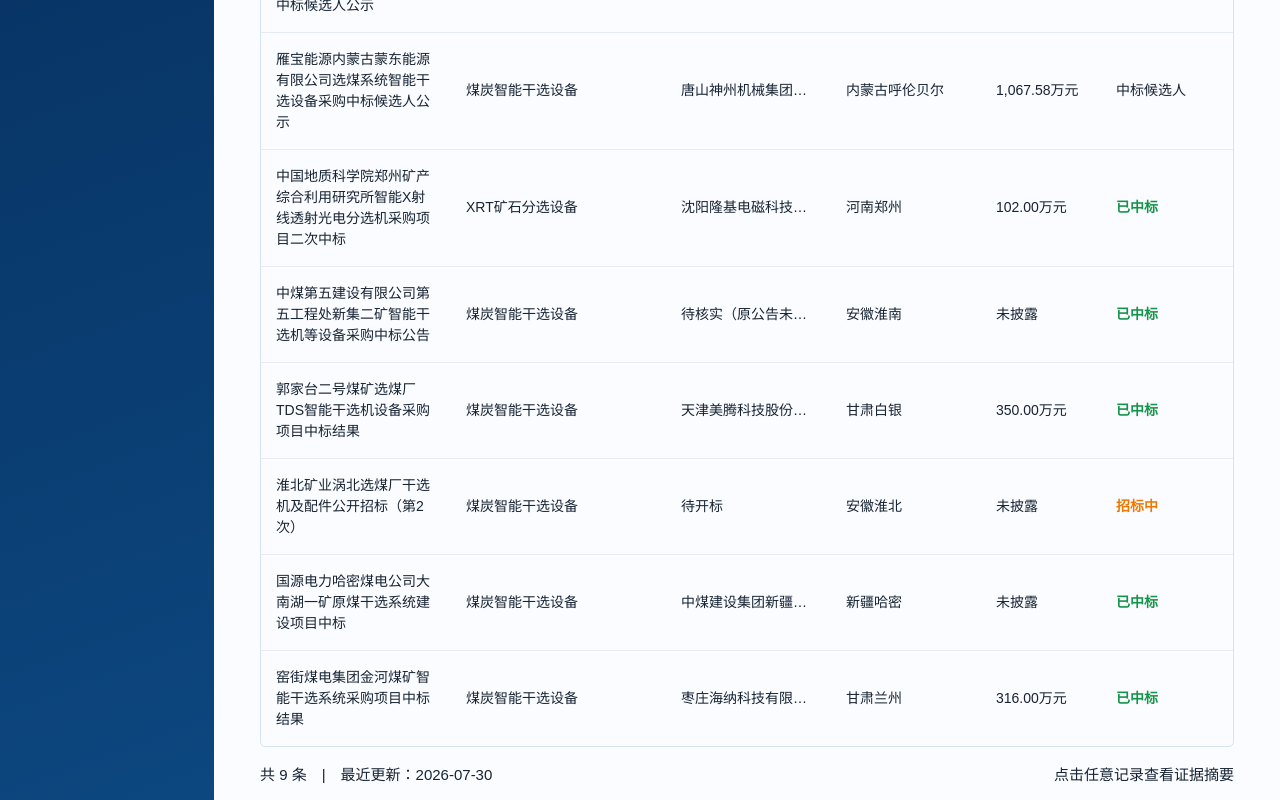
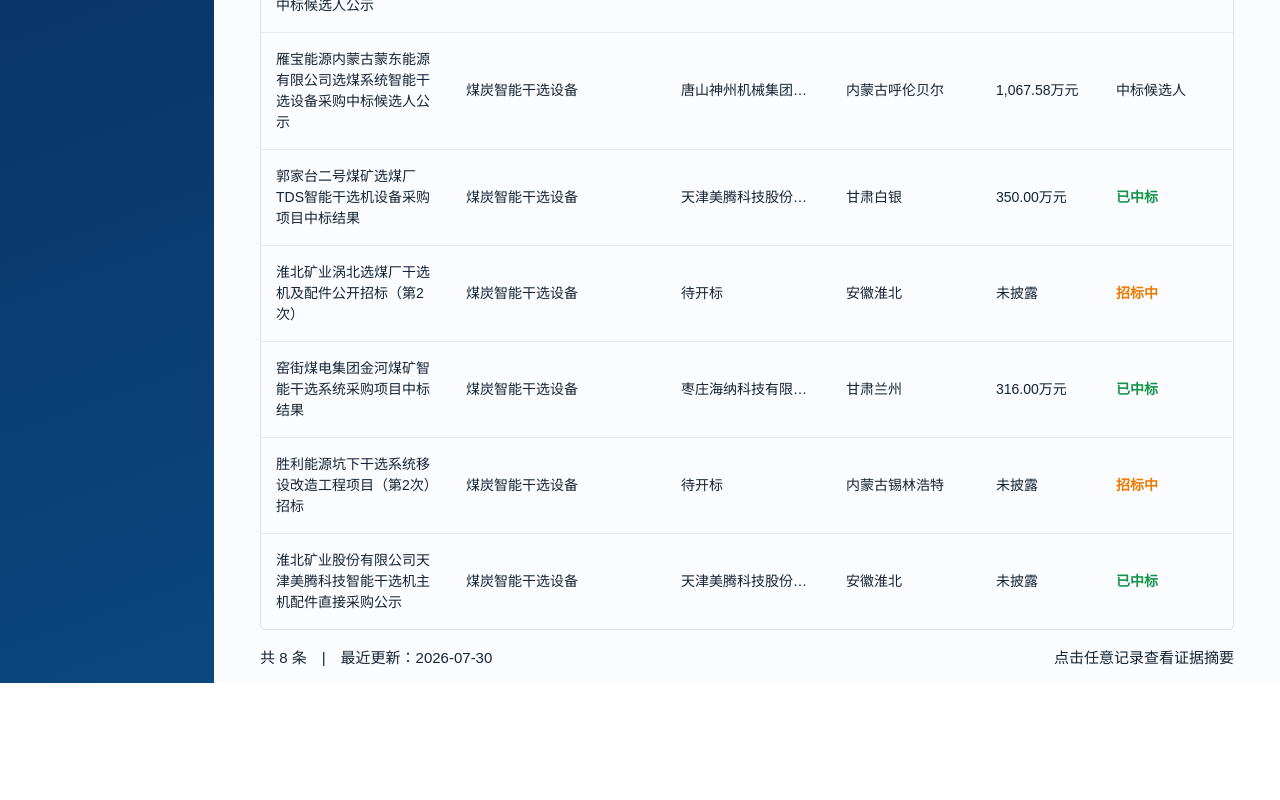
Before and after one commit to white1star/Xiangsu, a React (Vite) app: page / in a window 1280 px wide. Shown: the part 455-1255 px from the top of the page. After the commit the page ends 1138 px from the top, so only its background shows below. Built offline with nearby package versions, Linux system fonts and the light colour scheme.

Commit message:
fix: enforce 2026 intelligence scope

```diff
--- a/scripts/weekly-run.mjs
+++ b/scripts/weekly-run.mjs
@@ -6,6 +6,7 @@
 const sourceFile = path.join(root, 'config', 'public-sources.json');
 const dataFile = path.join(root, 'src', 'data', 'intelligence.json');
 const reportFile = path.join(root, 'public', 'data', 'latest-run.json');
+export const MINIMUM_PUBLISH_DATE = '2026-01-01';
 
 export function evaluateCoverage(sources, checks) {
   const required = sources.filter(source => source.required);
@@ -19,6 +20,7 @@
   const missing = required.filter(key => !candidate[key]);
   if (missing.length) return { valid: false, reason: `缺少${missing.join('、')}` };
   if (candidate.sourceAuthority !== 'official') return { valid: false, reason: '缺少官方原文验证，聚合来源只能作为线索' };
+  if (candidate.publishDate < MINIMUM_PUBLISH_DATE) return { valid: false, reason: `发布日期早于${MINIMUM_PUBLISH_DATE}` };
   if (candidate.evidence.replace(/\s/g, '').length < 16) return { valid: false, reason: '原文证据摘录过短' };
   if (!['招标中', '中标候选人', '已中标'].includes(candidate.bidStatus)) return { valid: false, reason: '不是允许入库的招投标状态' };
   return { valid: true };
--- a/src/data/intelligence.json
+++ b/src/data/intelligence.json
@@ -1,11 +1,122 @@
 [
-  {"title":"神东煤炭洗选中心保德选煤厂智能干选改造 EPC 智能干选机采购（二次）中标","line":"煤炭智能干选设备","competitor":"霍里思特科技（浙江）有限公司","region":"山西保德","amount":"754.00万元","bid":"已中标","bidStatus":"已中标","source":"中国煤科电子采购平台","date":"2026-03-09","publishDate":"2026-03-09","confidence":"高","url":"https://cg.ccteg.cn/cms/channel/ywgg4hw/72286.htm","evidence":"官方中标公告明确：中标人为霍里思特科技（浙江）有限公司，中标价格7,540,000.00元。"},
-  {"title":"宁夏煤业汝箕沟无烟煤分公司智能干选机设备采购中标候选人公示","line":"煤炭智能干选设备","competitor":"威海市海王科技有限公司（第一候选人）","region":"宁夏石嘴山","amount":"305.00万元","bid":"中标候选人","bidStatus":"中标候选人","source":"国能e招","date":"2026-05-20","publishDate":"2026-05-20","confidence":"高","url":"https://www.chnenergybidding.com.cn/bidweb/001/001005/001005001/20260520/02f5392b-b995-4bf7-800b-547deaf52c08.html","evidence":"官方候选人公示：第一候选人威海市海王科技有限公司报价305万元；第二候选人唐山神州机械集团有限公司报价307.58万元。"},
-  {"title":"雁宝能源内蒙古蒙东能源有限公司选煤系统智能干选设备采购中标候选人公示","line":"煤炭智能干选设备","competitor":"唐山神州机械集团有限公司（第一候选人）","region":"内蒙古呼伦贝尔","amount":"1,067.58万元","bid":"中标候选人","bidStatus":"中标候选人","source":"国能e招","date":"2026-04-03","publishDate":"2026-04-03","confidence":"高","url":"https://www.chnenergybidding.com.cn/bidweb/001/001005/001005001/20260403/0a77f58d-4875-43d7-bd68-97a0b6f9895b.html","evidence":"官方候选人公示：第一候选人唐山神州机械集团有限公司报价1,067.58万元；第二候选人威海市海王科技有限公司报价1,100.0028万元。"},
-  {"title":"中国地质科学院郑州矿产综合利用研究所智能X射线透射光电分选机采购项目二次中标","line":"XRT矿石分选设备","competitor":"沈阳隆基电磁科技股份有限公司","region":"河南郑州","amount":"102.00万元","bid":"已中标","bidStatus":"已中标","source":"中国地质调查局官网","date":"2025-05-13","publishDate":"2025-05-13","confidence":"高","url":"https://www.cgs.gov.cn/tzgg/zfcg_5637/zbxx_5639/202505/t20250513_787744.html","evidence":"官方中标公告明确：智能X射线透射光电分选机采购项目中标供应商为沈阳隆基电磁科技股份有限公司，中标金额102万元。"},
-  {"title":"中煤第五建设有限公司第五工程处新集二矿智能干选机等设备采购中标公告","line":"煤炭智能干选设备","competitor":"待核实（原公告未在当前公开索引中披露）","region":"安徽淮南","amount":"未披露","bid":"已中标","bidStatus":"已中标","source":"中煤招标与采购网","date":"2025-01-13","publishDate":"2025-01-13","confidence":"高","url":"https://www.zmzb.com/cms/channel/ywgg5hw/47688.htm","evidence":"中国中煤招标与采购网公开中标公告，项目名称明确包含新集二矿智能干选机等设备采购；当前公开索引未返回中标单位及金额。"},
-  {"title":"郭家台二号煤矿选煤厂TDS智能干选机设备采购项目中标结果","line":"煤炭智能干选设备","competitor":"天津美腾科技股份有限公司","region":"甘肃白银","amount":"350.00万元","bid":"已中标","bidStatus":"已中标","source":"公开结果索引（待官方原文复核）","date":"2026-05-18","publishDate":"2026-05-18","confidence":"中","url":"https://finance.sina.com.cn/stock/relnews/cn/2026-05-18/doc-inhyirna3835113.shtml","evidence":"公开结果报道显示天津美腾科技股份有限公司中标郭家台二号煤矿TDS智能干选机设备采购项目，中标金额350万元；待补官方交易平台原文。"},
-  {"title":"淮北矿业涡北选煤厂干选机及配件公开招标（第2次）","line":"煤炭智能干选设备","competitor":"待开标","region":"安徽淮北","amount":"未披露","bid":"招标中","bidStatus":"招标中","source":"中国煤炭招标网","date":"2026-05-27","publishDate":"2026-05-27","confidence":"中","url":"https://www.mtzbw.cn/bids/meitan_500201796.html","evidence":"公开招标信息要求投标人具备干选机销售业绩；正式文件需在淮北矿业电子招标采购平台获取。"},
-  {"title":"国源电力哈密煤电公司大南湖一矿原煤干选系统建设项目中标","line":"煤炭智能干选设备","competitor":"中煤建设集团新疆分公司","region":"新疆哈密","amount":"未披露","bid":"已中标","bidStatus":"已中标","source":"中国中煤官网","date":"2025-11-06","publishDate":"2025-11-06","confidence":"高","url":"https://zmjaxj.chinacoal.com/xwzx/jcdt/art/2025/art_fc0cd36c53ac407f8c7368db59723397.html","evidence":"中国中煤所属单位新闻明确披露成功中标国源电力哈密煤电公司大南湖一矿原煤干选系统建设项目；新闻未披露合同金额。"},
-  {"title":"窑街煤电集团金河煤矿智能干选系统采购项目中标结果","line":"煤炭智能干选设备","competitor":"枣庄海纳科技有限公司","region":"甘肃兰州","amount":"316.00万元","bid":"已中标","bidStatus":"已中标","source":"甘肃经济信息网","date":"2026-02-02","publishDate":"2026-02-02","confidence":"高","url":"https://www.gsei.com.cn/html/1337/2026-02-02/content-651015.html","evidence":"官方中标结果公告明确：中标单位为枣庄海纳科技有限公司，中标价格3,160,000.00元。"}
+  {
+    "title": "神东煤炭洗选中心保德选煤厂智能干选改造 EPC 智能干选机采购（二次）中标",
+    "line": "煤炭智能干选设备",
+    "competitor": "霍里思特科技（浙江）有限公司",
+    "region": "山西保德",
+    "amount": "754.00万元",
+    "bid": "已中标",
+    "bidStatus": "已中标",
+    "source": "中国煤科电子采购平台",
+    "date": "2026-03-09",
+    "publishDate": "2026-03-09",
+    "confidence": "高",
+    "url": "https://cg.ccteg.cn/cms/channel/ywgg4hw/72286.htm",
+    "evidence": "官方中标公告明确：中标人为霍里思特科技（浙江）有限公司，中标价格7,540,000.00元。"
+  },
+  {
+    "title": "宁夏煤业汝箕沟无烟煤分公司智能干选机设备采购中标候选人公示",
+    "line": "煤炭智能干选设备",
+    "competitor": "威海市海王科技有限公司（第一候选人）",
+    "region": "宁夏石嘴山",
+    "amount": "305.00万元",
+    "bid": "中标候选人",
+    "bidStatus": "中标候选人",
+    "source": "国能e招",
+    "date": "2026-05-20",
+    "publishDate": "2026-05-20",
+    "confidence": "高",
+    "url": "https://www.chnenergybidding.com.cn/bidweb/001/001005/001005001/20260520/02f5392b-b995-4bf7-800b-547deaf52c08.html",
+    "evidence": "官方候选人公示：第一候选人威海市海王科技有限公司报价305万元；第二候选人唐山神州机械集团有限公司报价307.58万元。"
+  },
+  {
+    "title": "雁宝能源内蒙古蒙东能源有限公司选煤系统智能干选设备采购中标候选人公示",
+    "line": "煤炭智能干选设备",
+    "competitor": "唐山神州机械集团有限公司（第一候选人）",
+    "region": "内蒙古呼伦贝尔",
+    "amount": "1,067.58万元",
+    "bid": "中标候选人",
+    "bidStatus": "中标候选人",
+    "source": "国能e招",
+    "date": "2026-04-03",
+    "publishDate": "2026-04-03",
+    "confidence": "高",
+    "url": "https://www.chnenergybidding.com.cn/bidweb/001/001005/001005001/20260403/0a77f58d-4875-43d7-bd68-97a0b6f9895b.html",
+    "evidence": "官方候选人公示：第一候选人唐山神州机械集团有限公司报价1,067.58万元；第二候选人威海市海王科技有限公司报价1,100.0028万元。"
+  },
+  {
+    "title": "郭家台二号煤矿选煤厂TDS智能干选机设备采购项目中标结果",
+    "line": "煤炭智能干选设备",
+    "competitor": "天津美腾科技股份有限公司",
+    "region": "甘肃白银",
+    "amount": "350.00万元",
+    "bid": "已中标",
+    "bidStatus": "已中标",
+    "source": "公开结果索引（待官方原文复核）",
+    "date": "2026-05-18",
+    "publishDate": "2026-05-18",
+    "confidence": "中",
+    "url": "https://finance.sina.com.cn/stock/relnews/cn/2026-05-18/doc-inhyirna3835113.shtml",
+    "evidence": "公开结果报道显示天津美腾科技股份有限公司中标郭家台二号煤矿TDS智能干选机设备采购项目，中标金额350万元；待补官方交易平台原文。"
+  },
+  {
+    "title": "淮北矿业涡北选煤厂干选机及配件公开招标（第2次）",
+    "line": "煤炭智能干选设备",
+    "competitor": "待开标",
+    "region": "安徽淮北",
+    "amount": "未披露",
+    "bid": "招标中",
+    "bidStatus": "招标中",
+    "source": "中国煤炭招标网",
+    "date": "2026-05-27",
+    "publishDate": "2026-05-27",
+    "confidence": "中",
+    "url": "https://www.mtzbw.cn/bids/meitan_500201796.html",
+    "evidence": "公开招标信息要求投标人具备干选机销售业绩；正式文件需在淮北矿业电子招标采购平台获取。"
+  },
+  {
+    "title": "窑街煤电集团金河煤矿智能干选系统采购项目中标结果",
+    "line": "煤炭智能干选设备",
+    "competitor": "枣庄海纳科技有限公司",
+    "region": "甘肃兰州",
+    "amount": "316.00万元",
+    "bid": "已中标",
+    "bidStatus": "已中标",
+    "source": "甘肃经济信息网",
+    "date": "2026-02-02",
+    "publishDate": "2026-02-02",
+    "confidence": "高",
+    "url": "https://www.gsei.com.cn/html/1337/2026-02-02/content-651015.html",
+    "evidence": "官方中标结果公告明确：中标单位为枣庄海纳科技有限公司，中标价格3,160,000.00元。"
+  },
+  {
+    "title": "胜利能源坑下干选系统移设改造工程项目（第2次）招标",
+    "line": "煤炭智能干选设备",
+    "competitor": "待开标",
+    "region": "内蒙古锡林浩特",
+    "amount": "未披露",
+    "bid": "招标中",
+    "bidStatus": "招标中",
+    "source": "国能e招",
+    "date": "2026-06-02",
+    "publishDate": "2026-06-02",
+    "confidence": "高",
+    "url": "https://www.chnenergybidding.com.cn/bidweb/001/001002/001002003/20260602/9e8ef698-e08d-4c5c-a634-b589a9493c0b.html",
+    "evidence": "官方招标公告：项目对现有移动式智能干法选煤系统及附属设备实施移设、安装、调试和验收等全过程总承包；公告未披露预算金额。"
+  },
+  {
+    "title": "淮北矿业股份有限公司天津美腾科技智能干选机主机配件直接采购公示",
+    "line": "煤炭智能干选设备",
+    "competitor": "天津美腾科技股份有限公司",
+    "region": "安徽淮北",
+    "amount": "未披露",
+    "bid": "已中标",
+    "bidStatus": "已中标",
+    "source": "淮北矿业电子商务采购平台",
+    "date": "2026-05-07",
+    "publishDate": "2026-05-07",
+    "confidence": "高",
+    "url": "https://ztb.hbcoal.com/webportal/index/webnotice/show/512.do",
+    "evidence": "平台公告标题明确为淮北矿业股份有限公司与天津美腾科技股份有限公司智能干选机主机配件直接采购公示；当前公开索引未披露成交金额。"
+  }
 ]
```
Also changed, not shown: 1 other file (tests, documents, lock files or other folders).
